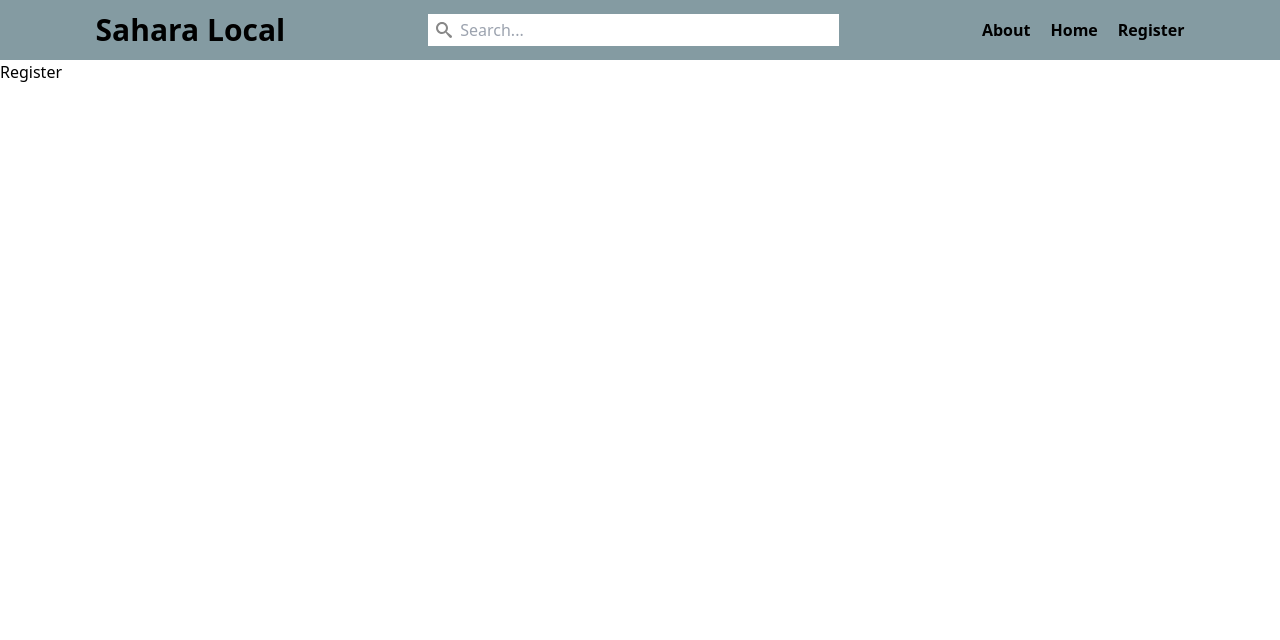
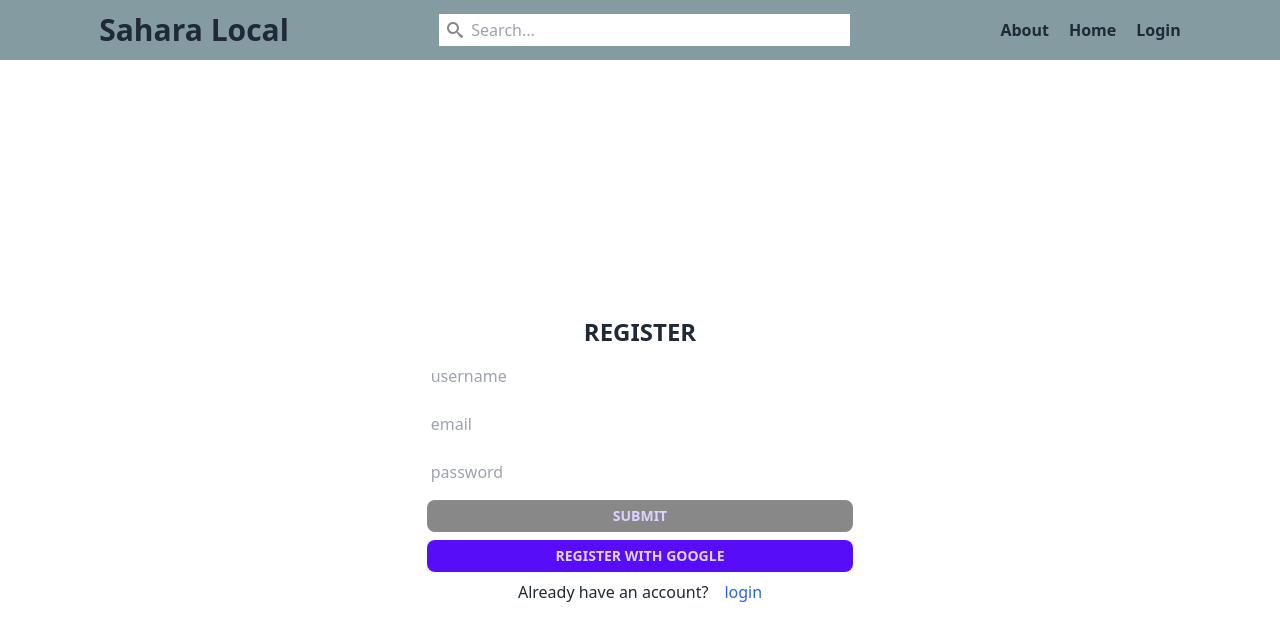
Before and after one commit to medalinaaoui/sahara-local, a React (Vite) app in the folder client/: page /register in a window 1280 px wide. Shown: the top 640 px of the page. Built offline with nearby package versions, Linux system fonts and the light colour scheme; the HTML template or start-up script is replaced by a standard one.

Commit message:
register styling

```diff
--- a/client/index.html
+++ b/client/index.html
@@ -1,5 +1,5 @@
 <!DOCTYPE html>
-<html lang="en">
+<html lang="en" data-theme="light">
   <head>
     <meta charset="UTF-8" />
     <meta name="viewport" content="width=device-width, initial-scale=1.0" />
--- a/client/package.json
+++ b/client/package.json
@@ -20,6 +20,7 @@
     "@types/react-dom": "^18.2.7",
     "@vitejs/plugin-react-swc": "^3.3.2",
     "autoprefixer": "^10.4.16",
+    "daisyui": "^3.9.2",
     "eslint": "^8.45.0",
     "eslint-plugin-react": "^7.32.2",
     "eslint-plugin-react-hooks": "^4.6.0",
--- a/client/src/App.jsx
+++ b/client/src/App.jsx
@@ -31,7 +31,7 @@ const App = () => {
       path: "/login",
       element: (
         <Suspense fallback={<div>Loading...</div>}>
-          <Navbar />
+          <Navbar login={true} />
           <Login />
         </Suspense>
       ),
--- a/client/src/componats/Navbar.jsx
+++ b/client/src/componats/Navbar.jsx
@@ -1,6 +1,6 @@
 import { Link } from "react-router-dom";
 import { ImSearch } from "react-icons/im";
-const Navbar = () => {
+const Navbar = ({ login }) => {
   return (
     <header className="flex justify-around items-center py-3 px-6 bg-[#849BA2]">
       <div className="flex items-center">
@@ -13,7 +13,7 @@ const Navbar = () => {
           placeholder="Search..."
           className="px-2 pl-8 h-8 w-full"
         />
-        <ImSearch className="absolute left-2 text-[#888]" />
+        <ImSearch className="absolute left-2 text-navColor" />
       </div>
 
       <nav className="flex items-center">
@@ -25,9 +25,15 @@ const Navbar = () => {
           <li>
             <Link to={"/"}>Home</Link>
           </li>
-          <li>
-            <Link to={"/register"}>Register</Link>
-          </li>
+          {login ? (
+            <li>
+              <Link to={"/register"}>Register</Link>
+            </li>
+          ) : (
+            <li>
+              <Link to={"/login"}>Login</Link>
+            </li>
+          )}
         </ul>
       </nav>
     </header>
--- a/client/src/pages/Register.jsx
+++ b/client/src/pages/Register.jsx
@@ -1,4 +1,51 @@
+import { Link } from "react-router-dom";
+
 const Register = () => {
-  return <div>Register</div>;
+  const handleSubmit = (e) => {
+    e.preventDefault();
+    console.log("submited");
+  };
+  return (
+    <div className="h-screen flex justify-center items-center">
+      <div className="flex flex-col justify-center items-center gap-2 w-full">
+        <h1 className="text-2xl font-bold uppercase text-center">Register</h1>
+        <form
+          onSubmit={handleSubmit}
+          className="flex flex-col gap-2 w-full items-center"
+        >
+          <input
+            className="sm:py-2 py-1 px-1 w-1/3"
+            type="text"
+            placeholder="username"
+          />
+          <input
+            className="sm:py-2 py-1 px-1 w-1/3"
+            type="email"
+            placeholder="email"
+          />
+          <input
+            className="sm:py-2 py-1 px-1 w-1/3"
+            type="password"
+            placeholder="password"
+          />
+          <button
+            type="submit"
+            className="btn btn-sm bg-navColor hover:bg-black border-none btn-primary w-1/3"
+          >
+            Submit
+          </button>
+          <button className="btn btn-sm border-none btn-primary w-1/3">
+            Register with google
+          </button>
+        </form>
+        <div className="flex gap-4">
+          <p>Already have an account?</p>{" "}
+          <Link className="text-blue-600" to="/login">
+            login
+          </Link>
+        </div>
+      </div>
+    </div>
+  );
 };
 export default Register;
--- a/client/tailwind.config.js
+++ b/client/tailwind.config.js
@@ -2,7 +2,11 @@
 export default {
   content: ["./index.html", "./src/**/*.{js,ts,jsx,tsx}"],
   theme: {
-    extend: {},
+    extend: {
+      colors: {
+        navColor: "#888",
+      },
+    },
   },
-  plugins: [],
+  plugins: [require("daisyui")],
 };
```
Also changed, not shown: 1 other file (tests, documents, lock files or other folders).
